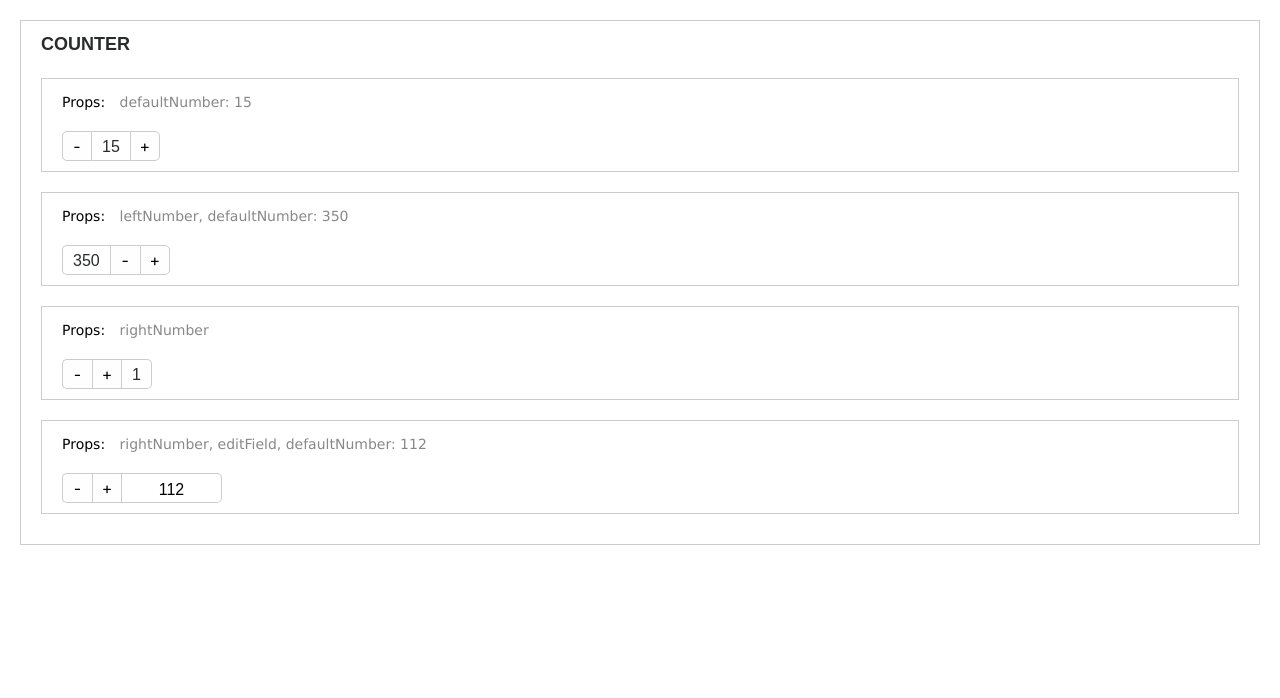
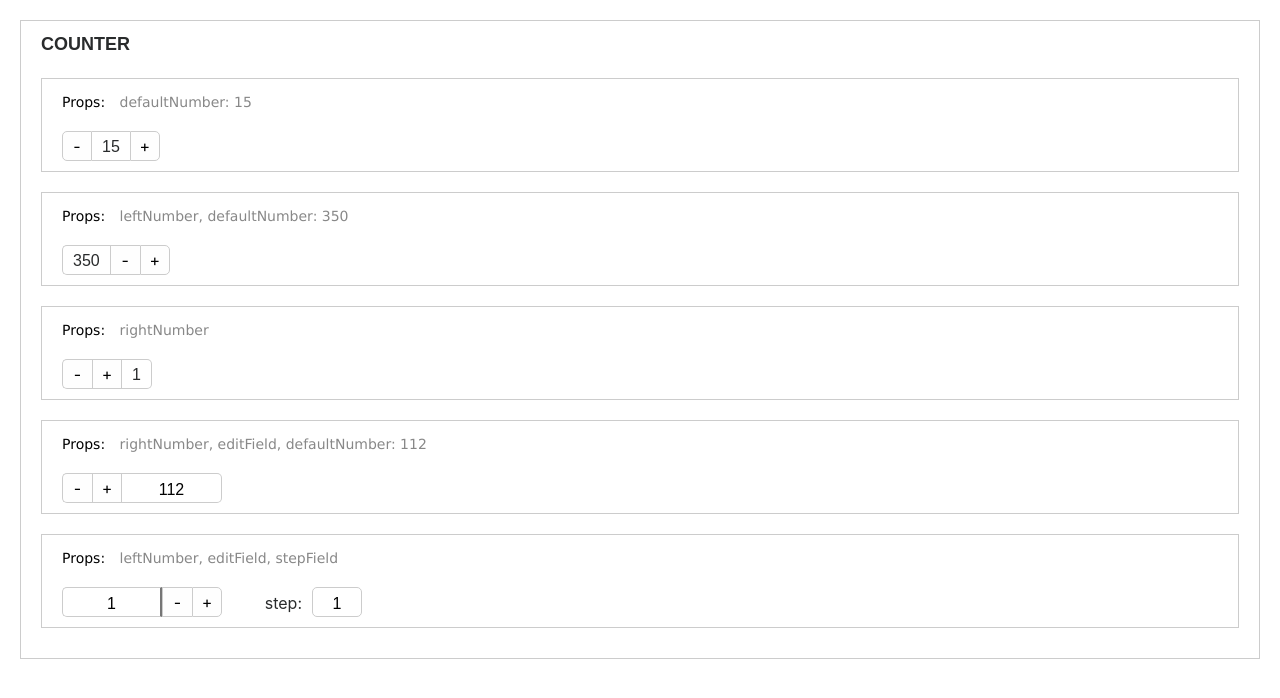
Before and after one commit to AlexMilweb/react-training, a React app: page / in a window 1280 px wide. Shown: the top 698 px of the page. Built offline with nearby package versions, Linux system fonts and the light colour scheme.

Commit message:
мод для Counter - stepField

```diff
--- a/src/components/App/App.js
+++ b/src/components/App/App.js
@@ -15,7 +15,10 @@ export default class App extends Component {
                     </Example>
 
                     <Example exampleProps="leftNumber, defaultNumber: 350">
-                        <Counter leftNumber defaultNumber="350"/>
+                        <Counter
+                            leftNumber
+                            defaultNumber="350"
+                        />
                     </Example>
 
                     <Example exampleProps="rightNumber">
@@ -23,7 +26,19 @@ export default class App extends Component {
                     </Example>
 
                     <Example exampleProps="rightNumber, editField, defaultNumber: 112">
-                        <Counter rightNumber editField defaultNumber="112"/>
+                        <Counter
+                            rightNumber
+                            editField
+                            defaultNumber="112"
+                        />
+                    </Example>
+
+                    <Example exampleProps="leftNumber, editField, stepField">
+                        <Counter
+                            leftNumber
+                            editField
+                            stepField
+                        />
                     </Example>
                 </Example>
             </div>
--- a/src/components/Counter/Counter.js
+++ b/src/components/Counter/Counter.js
@@ -4,24 +4,31 @@ import './Counter.less';
 
 export default class Counter extends Component {
     state = {
-        number: this.props.defaultNumber || 1
+        number: this.props.defaultNumber || 1,
+        step: 1
     }
 
     counterLess() {
         this.setState({
-            number: --this.state.number
+            number: +this.state.number - +this.state.step
         });
     }
 
     counterMore() {
         this.setState({
-            number: ++this.state.number
+            number: +this.state.number + +this.state.step
         });
     }
 
-    counterChange(event) {
+    counterChange(e) {
         this.setState({
-            number: event.target.value
+            number: e.target.value
+        });
+    }
+
+    onChangeStep(e) {
+        this.setState({
+            step: e.target.value
         });
     }
 
@@ -29,7 +36,8 @@ export default class Counter extends Component {
         const {
             leftNumber,
             rightNumber,
-            editField
+            editField,
+            stepField
         } = this.props
 
         return(
@@ -61,6 +69,19 @@ export default class Counter extends Component {
                     type="button"
                     onClick={this.counterMore.bind(this)}
                 > + </button>
+
+                {stepField
+                    ? <label className="counter__step">
+                        step:
+                        <input
+                            className="counter__step-input"
+                            type="text"
+                            value={this.state.step}
+                            onChange={this.onChangeStep.bind(this)}
+                        />
+                    </label>
+                    : false
+                }
             </div>
         );
     }
--- a/src/components/Counter/Counter.less
+++ b/src/components/Counter/Counter.less
@@ -1,7 +1,9 @@
 @import '../../styles/common.less';
 
 .counter {
+    position: relative;
     display: flex;
+    max-width: 300px;
 
     &__button {
         width: 30px;
@@ -41,7 +43,29 @@
                 outline: none;
             }
         }
+    }
 
+    &__step {
+        position: absolute;
+        top: 0;
+        right: 0;
+        height: 30px;
+    }
+
+    &__step-input {
+        margin-left: 10px;
+        padding: 3px 10px 0;
+        width: 50px;
+        height: 30px;
+        border: 1px solid #ccc;
+        border-radius: 5px;
+        text-align: center;
+        font-size: 16px;
+        font-family: 'Arial';
+
+        &:focus {
+            outline: none;
+        }
     }
 
     &_left {
```
